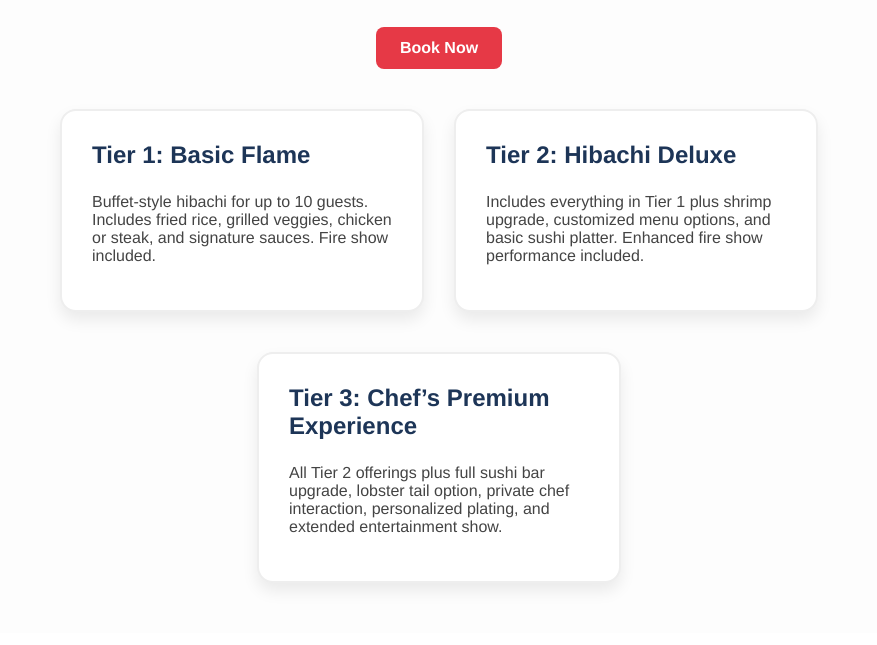
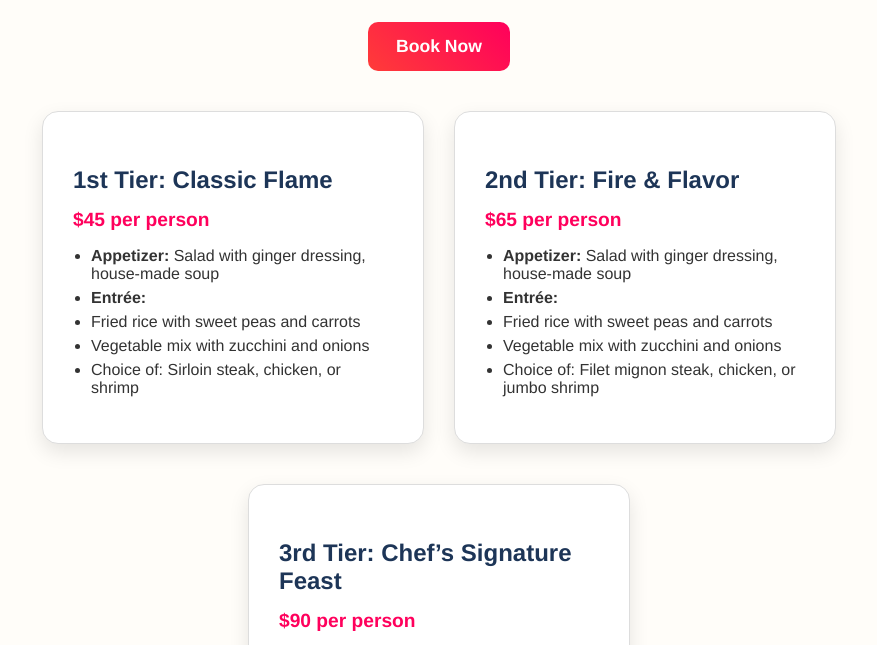
Before and after one commit to SaucyJackProductions/HibachiBookNowLanding, a plain HTML site: page index.html in a window 1280 px wide. Shown: the part 139-784 px from the top of the page, without its empty margins (201-1078 px from the left). Drawn offline with Linux system fonts and the light colour scheme.

Commit message:
Update index.html

```diff
--- a/index.html
+++ b/index.html
@@ -2,30 +2,31 @@
   #booking {
     text-align: center;
     padding: 50px 20px;
-    background-color: #fdfdfd;
+    background: #fffdf9;
     font-family: 'Helvetica Neue', sans-serif;
   }
 
   #booking h2 {
     font-size: 2.5em;
-    margin-bottom: 30px;
-    color: #222;
+    color: #1d1d1d;
+    margin-bottom: 25px;
   }
 
   .cta-button {
     display: inline-block;
-    padding: 12px 24px;
-    background-color: #e63946;
-    color: white;
+    background: linear-gradient(45deg, #ff3c38, #ff005c);
+    color: #fff;
+    font-weight: bold;
     text-decoration: none;
-    font-weight: bold;
-    border-radius: 8px;
+    padding: 14px 28px;
+    border-radius: 10px;
+    font-size: 1.1em;
     margin-bottom: 40px;
-    transition: background 0.3s ease;
+    transition: 0.3s ease;
   }
 
   .cta-button:hover {
-    background-color: #d62828;
+    background: linear-gradient(45deg, #d60042, #c3002f);
   }
 
   .tier-wrapper {
@@ -33,36 +34,47 @@
     flex-wrap: wrap;
     justify-content: center;
     gap: 30px;
-    max-width: 1000px;
+    max-width: 1100px;
     margin: 0 auto;
   }
 
   .tier {
-    background: white;
-    border: 2px solid #eee;
+    background: #ffffff;
     border-radius: 16px;
-    box-shadow: 0 8px 16px rgba(0, 0, 0, 0.08);
+    border: 1px solid #ddd;
+    box-shadow: 0 8px 20px rgba(0, 0, 0, 0.1);
     padding: 30px;
-    width: 300px;
+    width: 320px;
     text-align: left;
     transition: transform 0.3s ease;
   }
 
   .tier:hover {
-    transform: translateY(-5px);
-    border-color: #e63946;
+    transform: translateY(-6px);
+    border-color: #ff3c38;
   }
 
   .tier h3 {
-    margin-top: 0;
+    font-size: 1.5em;
     color: #1d3557;
-    font-size: 1.5em;
+    margin-bottom: 15px;
   }
 
-  .tier p {
-    font-size: 1em;
-    color: #444;
-    margin: 15px 0;
+  .tier span.price-tag {
+    display: block;
+    font-size: 1.2em;
+    font-weight: bold;
+    color: #ff005c;
+    margin-bottom: 10px;
+  }
+
+  .tier ul {
+    padding-left: 18px;
+    color: #333;
+  }
+
+  .tier ul li {
+    margin-bottom: 6px;
   }
 
   .tier-tier3 {
@@ -76,20 +88,44 @@
 
   <div class="tier-wrapper">
     <div class="tier">
-      <h3>Tier 1: Basic Flame</h3>
-      <p>Buffet-style hibachi for up to 10 guests. Includes fried rice, grilled veggies, chicken or steak, and signature sauces. Fire show included.</p>
+      <h3>1st Tier: Classic Flame</h3>
+      <span class="price-tag">$45 per person</span>
+      <ul>
+        <li><strong>Appetizer:</strong> Salad with ginger dressing, house-made soup</li>
+        <li><strong>Entrée:</strong></li>
+        <li>Fried rice with sweet peas and carrots</li>
+        <li>Vegetable mix with zucchini and onions</li>
+        <li>Choice of: Sirloin steak, chicken, or shrimp</li>
+      </ul>
     </div>
 
     <div class="tier">
-      <h3>Tier 2: Hibachi Deluxe</h3>
-      <p>Includes everything in Tier 1 plus shrimp upgrade, customized menu options, and basic sushi platter. Enhanced fire show performance included.</p>
+      <h3>2nd Tier: Fire & Flavor</h3>
+      <span class="price-tag">$65 per person</span>
+      <ul>
+        <li><strong>Appetizer:</strong> Salad with ginger dressing, house-made soup</li>
+        <li><strong>Entrée:</strong></li>
+        <li>Fried rice with sweet peas and carrots</li>
+        <li>Vegetable mix with zucchini and onions</li>
+        <li>Choice of: Filet mignon steak, chicken, or jumbo shrimp</li>
+      </ul>
     </div>
   </div>
 
   <div class="tier-wrapper tier-tier3">
     <div class="tier">
-      <h3>Tier 3: Chef’s Premium Experience</h3>
-      <p>All Tier 2 offerings plus full sushi bar upgrade, lobster tail option, private chef interaction, personalized plating, and extended entertainment show.</p>
+      <h3>3rd Tier: Chef’s Signature Feast</h3>
+      <span class="price-tag">$90 per person</span>
+      <ul>
+        <li><strong>Appetizer:</strong> Salad with ginger dressing, house-made soup</li>
+        <li><strong>Entrée:</strong></li>
+        <li>Fried rice with sweet peas and carrots</li>
+        <li>Vegetable medley with zucchini, onions, and broccoli</li>
+        <li>Filet mignon steak</li>
+        <li>Chicken</li>
+        <li>Scallops</li>
+        <li>Lobster tail</li>
+      </ul>
     </div>
   </div>
 </section>
```
